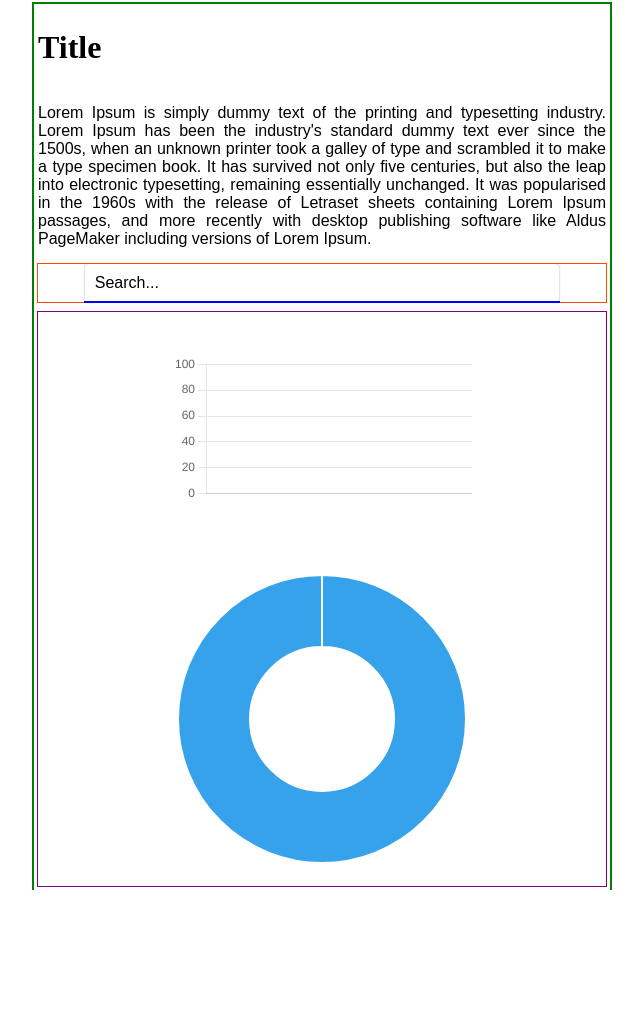
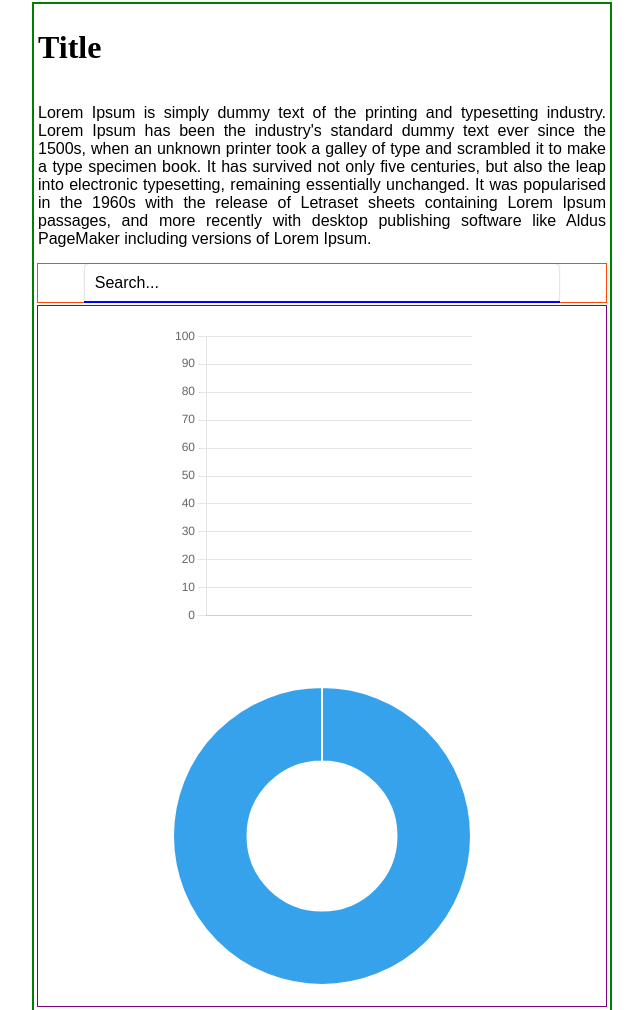
Before and after one commit to h4em/2023-election-app, a Flask app: page / in a window 1280 px wide. Shown: the whole page, without its empty margins (322-965 px from the left). Before the commit the page ends 890 px from the top, so only its background shows below. Run offline with Flask 3, Linux system fonts and the light colour scheme; data that the repository does not hold is empty.

Commit message:
added /img, fixed charts

```diff
--- a/app/static/css/styles.css
+++ b/app/static/css/styles.css
@@ -24,6 +24,10 @@ main {
     margin: 4px;
     padding: 4px;
 }
+
+/*
+    jak zaczyna schodzic ponizej 1200 to slabe jest
+*/
 
 @media screen and (max-width: 767px) {
     main {
@@ -110,25 +114,19 @@ input:focus {
 
     display: flex;
     flex-direction: column;
-    justify-content: space-around;
+    justify-content: center;
     align-items: center;
-    flex: 1;
     gap: 20px;
 
-    margin-top: 10px;
-
-    padding: 2px;
+    margin-top: 4px;
 }
 
-/*nie na chartsach tylko ich wrapperach??*/
-.bar-chart {
-    margin-top: 20px;
-}
-
-.dougnut-chart {
-    margin-bottom: 20px;
-}
-
+/*czy wrapper potrzebny wogle?*/
 .chart-wrapper {
     margin: 20px;
 }
+
+.bar-chart, .doughnut-chart {
+    width: 300px;
+    height: 300px;
+}
--- a/app/static/js/charts.js
+++ b/app/static/js/charts.js
@@ -1,21 +1,77 @@
 const wrapper = document.querySelector('.charts-div');
-const barChart = wrapper.querySelector('.bar-chart');
-const doughnutChart = wrapper.querySelector('.doughnut-chart');
+const barChartCanvas = wrapper.querySelector('.bar-chart');
+const doughnutChartCanvas = wrapper.querySelector('.doughnut-chart');
 
-// const committees = [
-//     {shortname: 'BS', color: "rgb(52, 45, 86)", imageSrc: },
-//     {shortname: '3D', color: "rgb(84, 181, 136)", imageSrc: },
-//     {shortname: 'NL', color: "rgb(134, 32, 98)", imageSrc: },
-//     {shortname: 'PiS', color: "rgb(33, 57, 119)", imageSrc: },
-//     {shortname: 'Konfederacja', color: "rgb(254, 201, 14)", imageSrc: },
-//     {shortname: 'KO', color: "rgb(214, 21, 65)", imageSrc: },
-//     {shortname: 'PJJ', color: "rgb(237, 33, 39)", imageSrc: },
-//     {shortname: 'DiP', color: "rgb(58, 53, 130)", imageSrc: },
-//     {shortname: 'NK', color: "rgb(26, 152, 146)", imageSrc: },
-//     {shortname: 'AP', color: "rgb(188, 188, 188)", imageSrc: },
-//     {shortname: 'RNP', color: "rgb(170, 30, 34)", imageSrc: },
-//     {shortname: 'MN', color: "rgb(255, 224, 0)", imageSrc: },
-// ];
+const committees = [
+    {name: 'BS', color: "rgb(52, 45, 86)", imageSrc: '../img/BS.png'},
+    {name: '3D', color: "rgb(84, 181, 136)", imageSrc: '../img/3D.png'},
+    {name: 'NL', color: "rgb(134, 32, 98)", imageSrc: '../img/NL.png'},
+    {name: 'PiS', color: "rgb(33, 57, 119)", imageSrc: '../img/PiS.png'},
+    {name: 'Konfederacja', color: "rgb(254, 201, 14)", imageSrc: '../img/Konfederacja.png'},
+    {name: 'KO', color: "rgb(214, 21, 65)", imageSrc: '../img/KO.png'},
+    {name: 'PJJ', color: "rgb(237, 33, 39)", imageSrc: '../img/PJJ.png'},
+    {name: 'DiP', color: "rgb(58, 53, 130)", imageSrc: '../img/DiP.png'},
+    {name: 'NK', color: "rgb(26, 152, 146)", imageSrc: '../img/NK.png'},
+    {name: 'AP', color: "rgb(188, 188, 188)", imageSrc: '../img/AP.png'},
+    {name: 'RNP', color: "rgb(170, 30, 34)", imageSrc: '../img/RNP.png'},
+    {name: 'MN', color: "rgb(255, 224, 0)", imageSrc: '../img/MN.png'},
+];
+
+function getColor(committeeName) {
+    let committee = committees.find(element => element.name === committeeName);
+
+    if (committee) {
+        return committee.color;
+    }
+
+    return 'rgb(0, 0, 0)';
+}
+
+function getColorsArray(data) {
+    let backgroundColors = [];
+
+    data.forEach(element => {
+        let color = getColor(element.name);
+        backgroundColors.push(color);
+    });
+
+    return backgroundColors;
+}
+
+export function setChartData(data) {
+    let chartLabels = [];
+    let chartData = [];
+
+    data.forEach(element => {
+        chartLabels.push(element.name);
+        chartData.push(element.num_of_votes);
+    });
+
+    let barChart = Chart.getChart(barChartCanvas);
+    let doughnutChart = Chart.getChart(doughnutChartCanvas);
+
+    //set labele
+    barChart.data.labels = chartLabels;
+    doughnutChart.data.labels = chartLabels;
+
+    //set data
+    barChart.data.datasets[0].data = chartData;
+    doughnutChart.data.datasets[0].data = chartData;
+
+    //update osi na bar charcie
+    let minDataVal =  Math.min(...data);
+    let maxDataVal =  Math.max(...data);
+    barChart.options.scales.y.min = Math.floor(minDataVal / 10) * 10;
+    barChart.options.scales.y.max = Math.ceil(maxDataVal / 10) * 10;
+
+    //set backgroundColors
+    let backgroundColors = getColorsArray(data);
+    barChart.data.datasets[0].backgroundColor = backgroundColors;
+    doughnutChart.data.datasets[0].backgroundColor = backgroundColors;
+
+    barChart.update();
+    doughnutChart.update();
+}
 
 export function initCharts() {
     createEmptyBarChart();
@@ -23,7 +79,7 @@ export function initCharts() {
 }
 
 function createEmptyBarChart() {
-    const ctx = barChart.getContext('2d');
+    const ctx = barChartCanvas.getContext('2d');
 
     const config = {
         type: 'bar',
@@ -32,14 +88,11 @@ function createEmptyBarChart() {
             labels: [],
             datasets: [{
                 data: [],
-                backgroundColor: 'transparent',
-                borderColor: 'rgba(34, 177, 76)',
-                borderWidth: 1
             }]
         },
 
         options: {
-            responsive: true,
+            maintainAspectRatio: false,
             scales: {
                 y: {
                     min: 0,
@@ -59,97 +112,32 @@ function createEmptyBarChart() {
 }
 
 function createEmptyDoughnutChart() {
-    const ctx = doughnutChart.getContext('2d');
+    const ctx = doughnutChartCanvas.getContext('2d');
 
     const config = {
         type: 'doughnut',
         data: {
-            datasets: [
-                {
-                    data: [1], // An empty array for the dataset data
-                },
-            ],
-            labels: [], // An empty array for labels
+            labels: [],
+            datasets: [{
+                data: [1]
+            }]
         },
+
+        options: {
+            plugins: {
+                fullsize: true,
+                legend: {
+                    display: false
+                }
+            }
+        }
     };
 
     new Chart(ctx, config);
 }
 
-// function setChartData(data) {
-//     var bar_chart_canvas = document.getElementById('bar-chart');
-//     var bar_chart = Chart.getChart(bar_chart_canvas);
-
-//     var doughnut_chart_canvas = document.getElementById('doughnut-chart');
-//     var doughnut_chart = Chart.getChart(doughnut_chart_canvas);
-
-//     var labels = data.map(function(item) {
-//         return item.name;
-//     });
-
-//     var values = data.map(function(item) {
-//         return item.num_of_votes;
-//     });
-
-//     bar_chart.data.labels = labels;
-//     bar_chart.data.datasets[0].data = values;
-
-//     doughnut_chart.data.labels = labels;
-//     doughnut_chart.data.datasets[0].data = values;
-
-//     doughnut_chart.update();
-//     bar_chart.update();
-// }
-
-
-// function chartSetup() {
-//     const bar_chart_canvas = document.getElementById('bar-chart');
-//     const doughnut_chart_canvas = document.getElementById('doughnut-chart');
-
-//     new Chart(bar_chart_canvas, {
-//         type: 'bar',
-//         data: {
-//             labels: [],  // Initially empty labels
-//             datasets: [{
-//                 data: [],   // Initially empty data
-//                 backgroundColor: 'rgba(75, 192, 192, 0.2)',
-//                 borderColor: 'rgba(75, 192, 192, 1)',
-//                 borderWidth: 1
-//             }]
-//         },
-//         options: {
-//             responsive: true,
-//             plugins: {
-//                 tooltip: {
-//                      // Disable tooltips
-//                 },
-//                 legend: {
-//                     display: false // Hide the legend
-//                 }
-//             },
-//         }
-//     });
-
-//     new Chart(doughnut_chart_canvas, {
-//         type: 'doughnut',
-//         data: {
-//             labels: [],  // Initially empty labels
-//             datasets: [{
-//                 data: [],   // Initially empty data
-//                 //backgroundcolor: lightcol
-//                 backgroundColor: makoColors,
-//                 borderWidth: 1,
-//             }]
-//         },
-//         options: {
-//             responsive: true,
-//             plugins: {
-//                 tooltip: {
-//                 },
-//                 legend: {
-//                     display: false // Hide the legend
-//                 }
-//             },
-//         }
-//     });
-// }
+/*
+    ogolnie w po updacie danych rozmiar canvasow sie nie zmniejsza (300x300 zostaje)
+    ale zaczyna includowac w tym legende/opisy osi wiec defacto rozmiar wykresow
+    sie zmniejsza.
+*/
--- a/app/static/js/script.js
+++ b/app/static/js/script.js
@@ -1,20 +1,10 @@
-import { initCharts } from './charts.js';
+import { initCharts, setChartData } from './charts.js';
 
 const searchbar = document.querySelector('.searchbar');
 const hintContainer = document.querySelector('.search-hints');
 let hintIndex = -1;
 
 document.addEventListener('DOMContentLoaded', init);
-
-function resizeHintContainerAtWindowResize() {
-    const width = searchbar.offsetWidth;
-    hintContainer.style.width = width + 'px';
-}
-
-function setHintContainerWidth() {
-    const width = searchbar.offsetWidth;
-    hintContainer.style.width = width + 'px';
-}
 
 function init() {
     setSearchbarListeners();
@@ -23,14 +13,6 @@ function init() {
     window.addEventListener('resize', resizeHintContainerAtWindowResize);
 
     initCharts();
-}
-
-function updateSearchbarValue(value) {
-    searchbar.value = value;
-}
-
-function emptyHintsContainer() {
-    hintContainer.innerHTML = '';
 }
 
 function setSearchbarListeners() {
@@ -45,9 +27,48 @@ function setSearchbarListeners() {
 
     searchbar.addEventListener('keydown', hintContainerArrowKeyNav);
 
-    searchbar.addEventListener('submit', fetchInstitutionResults(searchbar.value));
+    //gdy strona sie zaladuje po raz pierwszy leci submit automatyczny???
+    //searchbar.addEventListener('submit', fetchInstitutionResults(searchbar.value));
 
     searchbar.addEventListener('submit', emptyHintsContainer);
+}
+
+function hintContainerArrowKeyNav(event) {
+    const hints = hintContainer.querySelectorAll('.hint');
+
+    if (event.key === 'ArrowUp' && hintIndex > 0) {
+        updateHintIndex(hintIndex - 1);
+    } else if (event.key === 'ArrowDown' && hintIndex < hints.length - 1) {
+        updateHintIndex(hintIndex + 1);
+    }
+}
+
+function resizeHintContainerAtWindowResize() {
+    const width = searchbar.offsetWidth;
+    hintContainer.style.width = width + 'px';
+}
+
+function setHintContainerWidth() {
+    const width = searchbar.offsetWidth;
+    hintContainer.style.width = width + 'px';
+}
+
+function updateSearchbarValue(value) {
+    searchbar.value = value;
+}
+
+function emptyHintsContainer() {
+    hintContainer.innerHTML = '';
+}
+
+function updateHintsHighlighting(newIndex) {
+    const hints = hintContainer.querySelectorAll('.hint');
+
+    const currHint = hints[hintIndex];
+    const newHint = hints[newIndex];
+
+    dehighlightHint(currHint);
+    highlightHint(newHint);
 }
 
 function highlightHint(hint) {
@@ -62,29 +83,9 @@ function dehighlightHint(hint) {
     }
 }
 
-function updateHintsHighlighting(newIndex) {
-    const hints = hintContainer.querySelectorAll('.hint');
-
-    const currHint = hints[hintIndex];
-    const newHint = hints[newIndex];
-
-    dehighlightHint(currHint);
-    highlightHint(newHint);
-}
-
 function updateHintIndex(newIndex) {
     updateHintsHighlighting(newIndex);
     hintIndex = newIndex;
-}
-
-function hintContainerArrowKeyNav(event) {
-    const hints = hintContainer.querySelectorAll('.hint');
-
-    if (event.key === 'ArrowUp' && hintIndex > 0) {
-        updateHintIndex(hintIndex - 1);
-    } else if (event.key === 'ArrowDown' && hintIndex < hints.length - 1) {
-        updateHintIndex(hintIndex + 1);
-    }
 }
 
 //nazewnictwo i ogolnie o co chodzi.
@@ -123,9 +124,8 @@ async function fetchInstitutionResults(institution_name) {
     const response = await fetch(`/institution_results?q=${institution_name}`);
     const data = await response.json();
 
-    data.forEach(element => {
-        console.log(element);
-    });
+    setChartData(data);
+    console.log(data);
 }
 
 /*
--- a/app/templates/index.html
+++ b/app/templates/index.html
@@ -39,3 +39,7 @@
     <script type="module" src="../static/js/charts.js"></script>
 </body>
 </html>
+
+<!--
+    ogarnac footer
+-->
```
Also changed, not shown: app/static/img/3D.png (added), app/static/img/AP.png (added), app/static/img/BS.png (added), app/static/img/DiP.png (added), app/static/img/KO.png (added), app/static/img/Konfederacja.png (added), app/static/img/MN.png (added), app/static/img/NK.png (added), app/static/img/NL.jpg (added), app/static/img/PJJ.png (added), app/static/img/PiS.png (added), app/static/img/RNP.png (added).
